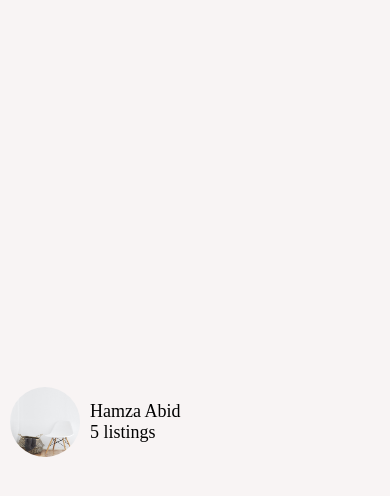
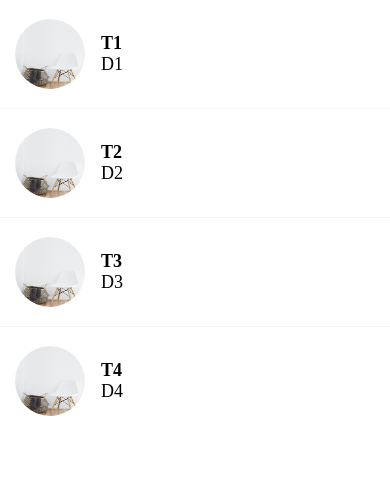
Before and after one commit to hamzasdsol/DoneWithIt, a React Native app: screen / in a window 390 px wide. Shown: the top 496 px of the page. Built offline with nearby package versions, Linux system fonts and the light colour scheme.

Commit message:
Added the messages screen with flat list and reusable screen component along with swipeable component and pull to refresh

```diff
--- a/App.js
+++ b/App.js
@@ -1,5 +1,5 @@
 import { StatusBar } from "expo-status-bar";
-import { StyleSheet, Text, View } from "react-native";
+import { SafeAreaView, StyleSheet, Text, View } from "react-native";
 import { MaterialCommunityIcons } from "@expo/vector-icons";
 
 import WelcomeScreen from "./app/screens/WelcomeScreen";
@@ -9,13 +9,10 @@
 import AppCard from "./app/components/AppCard";
 import AppText from "./app/components/AppText";
 import ListItem from "./app/components/ListItem";
+import MessagesScreen from "./app/screens/MessagesScreen";
 
 export default function App() {
-  return (
-    <View style={styles.container}>
-      <ListItem title="Hamza Abid" subTitle="5 listings" />
-    </View>
-  );
+  return <MessagesScreen />;
 }
 
 const styles = StyleSheet.create({
--- a/app/components/AppText/AppText.js
+++ b/app/components/AppText/AppText.js
@@ -13,7 +13,7 @@
 
 const styles = StyleSheet.create({
   text: {
-    fontSize: 18,
+    fontSize: Platform.OS === "android" ? 16 : 18,
     fontFamily: Platform.OS === "android" ? "Roboto" : "Avenir",
   },
 });
--- /dev/null
+++ b/app/components/ItemSeparator.js
@@ -0,0 +1,17 @@
+import { StyleSheet, Text, View } from "react-native";
+import React from "react";
+import colors from "../config/colors";
+
+const ItemSeparator = () => {
+  return <View style={styles.separator} />;
+};
+
+export default ItemSeparator;
+
+const styles = StyleSheet.create({
+  separator: {
+    width: "100%",
+    height: 1,
+    backgroundColor: colors.lightGray,
+  },
+});
--- a/app/components/ListItem/ListItem.js
+++ b/app/components/ListItem/ListItem.js
@@ -1,18 +1,37 @@
-import { Image, StyleSheet, Text, View } from "react-native";
+import {
+  Image,
+  StyleSheet,
+  Text,
+  TouchableHighlight,
+  View,
+} from "react-native";
 import React from "react";
+import Swipeable from "react-native-gesture-handler/Swipeable";
+import { GestureHandlerRootView } from "react-native-gesture-handler";
 
 import Placeholder from "../../assets/images/chair.jpg";
 import AppText from "../AppText";
+import colors from "../../config/colors";
 
-const ListItem = ({ title, subTitle, image }) => {
+const ListItem = ({ title, subTitle, image, onPress, renderRightActions }) => {
   return (
-    <View style={styles.container}>
-      <Image style={styles.image} source={Placeholder} resizeMode="stretch" />
-      <View style={styles.detailsContainer}>
-        <AppText title={title} style={{ fontWeight: "500" }} />
-        <AppText title={subTitle} />
-      </View>
-    </View>
+    <GestureHandlerRootView>
+      <Swipeable renderRightActions={renderRightActions}>
+        <TouchableHighlight underlayColor={colors.lightGray} onPress={onPress}>
+          <View style={styles.container}>
+            <Image
+              style={styles.image}
+              source={Placeholder}
+              resizeMode="stretch"
+            />
+            <View style={styles.detailsContainer}>
+              <AppText title={title} style={{ fontWeight: "bold" }} />
+              <AppText title={subTitle} />
+            </View>
+          </View>
+        </TouchableHighlight>
+      </Swipeable>
+    </GestureHandlerRootView>
   );
 };
 
@@ -22,11 +41,15 @@
   container: {
     flexDirection: "row",
     alignItems: "center",
+    marginVertical: 4,
+    padding: 15,
+  },
+  detailsContainer: {
+    marginHorizontal: 16,
   },
   image: {
     width: 70,
     height: 70,
     borderRadius: 35,
-    marginHorizontal: 10,
   },
 });
--- /dev/null
+++ b/app/components/ListItemDeleteAction.js
@@ -0,0 +1,30 @@
+import { StyleSheet, Text, TouchableWithoutFeedback, View } from "react-native";
+import React from "react";
+import colors from "../config/colors";
+
+import { MaterialCommunityIcons } from "@expo/vector-icons";
+
+const ListItemDeleteAction = ({ onPress }) => {
+  return (
+    <TouchableWithoutFeedback onPress={onPress}>
+      <View style={styles.container}>
+        <MaterialCommunityIcons
+          name="trash-can"
+          size={35}
+          color={colors.white}
+        />
+      </View>
+    </TouchableWithoutFeedback>
+  );
+};
+
+export default ListItemDeleteAction;
+
+const styles = StyleSheet.create({
+  container: {
+    width: 70,
+    backgroundColor: colors.danger,
+    justifyContent: "center",
+    alignItems: "center",
+  },
+});
--- /dev/null
+++ b/app/components/Screen.js
@@ -0,0 +1,17 @@
+import { SafeAreaView, StyleSheet, Text, View } from "react-native";
+import React from "react";
+
+import Constants from "expo-constants";
+
+const Screen = ({ children }) => {
+  return <SafeAreaView style={styles.screen}>{children}</SafeAreaView>;
+};
+
+export default Screen;
+
+const styles = StyleSheet.create({
+  screen: {
+    paddingTop: Constants.statusBarHeight,
+    flex: 1,
+  },
+});
--- a/app/config/colors.js
+++ b/app/config/colors.js
@@ -3,4 +3,7 @@
   secondary: "#4ecdc4",
   black: "#000",
   white: "#fff",
+  medium: "#636969",
+  lightGray: "#f8f4f4",
+  danger: "#ff5252",
 };
--- /dev/null
+++ b/app/screens/MessagesScreen.js
@@ -0,0 +1,78 @@
+import React, { useState } from "react";
+import { FlatList, StyleSheet, View } from "react-native";
+
+import ListItem from "../components/ListItem";
+import Screen from "../components/Screen";
+import ItemSeparator from "../components/ItemSeparator";
+import ListItemDeleteAction from "../components/ListItemDeleteAction";
+
+const data = [
+  {
+    id: 1,
+    title: "T1",
+    description: "D1",
+    image: require("../assets/images/chair.jpg"),
+  },
+  {
+    id: 2,
+    title: "T2",
+    description: "D2",
+    image: require("../assets/images/chair.jpg"),
+  },
+  {
+    id: 3,
+    title: "T3",
+    description: "D3",
+    image: require("../assets/images/chair.jpg"),
+  },
+  {
+    id: 4,
+    title: "T4",
+    description: "D4",
+    image: require("../assets/images/chair.jpg"),
+  },
+];
+
+const MessagesScreen = () => {
+  const [messages, setMessages] = useState(data);
+  const [refreshing, setRefreshing] = useState(false);
+
+  const handleDelete = (message) => {
+    const newMessages = messages.filter((m) => m.id !== message.id);
+    setMessages(newMessages);
+  };
+  return (
+    <Screen>
+      <FlatList
+        data={messages}
+        keyExtractor={(item) => item.id.toString()}
+        renderItem={({ item }) => (
+          <ListItem
+            title={item.title}
+            subTitle={item.description}
+            onPress={() => console.log("message pressed: ", item)}
+            renderRightActions={() => (
+              <ListItemDeleteAction onPress={() => handleDelete(item)} />
+            )}
+          />
+        )}
+        refreshing={refreshing}
+        onRefresh={() => {
+          setMessages([
+            {
+              id: 4,
+              title: "T4",
+              description: "D4",
+              image: require("../assets/images/chair.jpg"),
+            },
+          ]);
+        }}
+        ItemSeparatorComponent={ItemSeparator}
+      />
+    </Screen>
+  );
+};
+
+export default MessagesScreen;
+
+const styles = StyleSheet.create({});
--- a/package.json
+++ b/package.json
@@ -10,9 +10,11 @@
   },
   "dependencies": {
     "expo": "~50.0.14",
+    "expo-constants": "^15.4.5",
     "expo-status-bar": "~1.11.1",
     "react": "18.2.0",
-    "react-native": "0.73.6"
+    "react-native": "0.73.6",
+    "react-native-gesture-handler": "~2.14.0"
   },
   "devDependencies": {
     "@babel/core": "^7.20.0"
```
Also changed, not shown: 1 other file (tests, documents, lock files or other folders).
